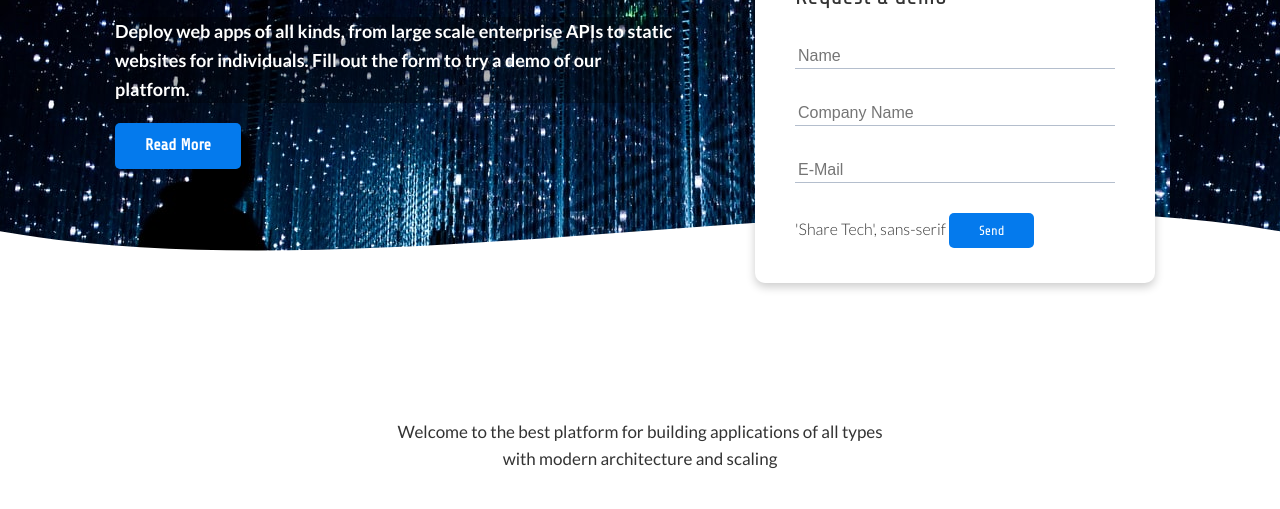
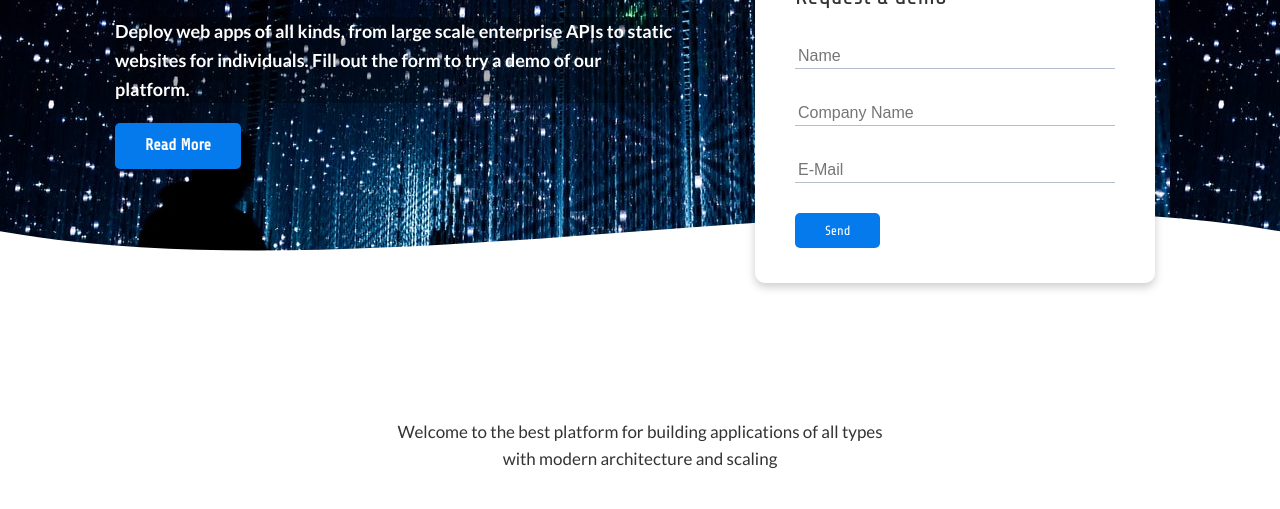
Before and after one commit to Kugelblizz/webappd-showcase, a plain HTML site: page index.html in a window 1280 px wide. Shown: the part 272-781 px from the top of the page. Drawn offline with Linux system fonts and the light colour scheme.

Commit message:
removed font family artifact from markup

```diff
--- a/index.html
+++ b/index.html
@@ -65,7 +65,7 @@
             </div>
             <div class="form-control">
               <input type="email" name="email" placeholder="E-Mail" required />
-            </div>'Share Tech', sans-serif
+            </div>
 
             <input type="submit" class="btn btn-primary" value="Send" />
           </form>
```
